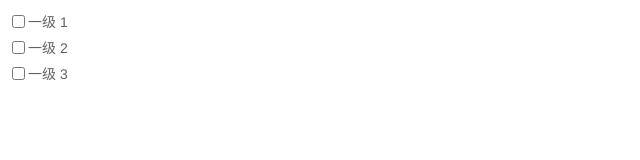
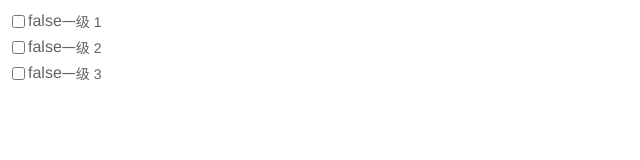
Before and after one commit to linlif/vue-tree-list, a Vue app: page /#/ in a window 1280 px wide. Shown: the top 160 px of the page, without its empty margins (0-640 px from the left). Built offline with nearby package versions, Linux system fonts and the light colour scheme; a small style sheet from the web is missing.

Commit message:
perf:添加demo

```diff
--- a/src/components/tree-list.vue
+++ b/src/components/tree-list.vue
@@ -1,6 +1,6 @@
 <template>
   <div class="tree">
-    <div v-for="(item, index) in listData"
+    <div v-for="(item, index) in list"
          :key="index">
       <treeMenu :list="item" />
     </div>
@@ -12,12 +12,11 @@
 
   export default {
     name: 'tree-list',
-    components: {
-      treeMenu
-    },
-    data () {
-      return {
-        listData: [{
+    props: {
+      list: {
+        type: Array,
+        default: () => {
+          [{
             id: 1,
             label: '一级 1',
             children: [{
@@ -64,5 +63,19 @@
           }]
         }
       }
+    },
+    components: {
+      treeMenu
+    },
+    data () {
+      return {
+
+      }
+    },
+    methods: {
+      emitNodeClicked (data, component) {
+        this.$emit('node-click', data, component)
+      }
+    }
   }
 </script>
--- a/src/components/tree-menu.vue
+++ b/src/components/tree-menu.vue
@@ -8,7 +8,10 @@
         <i v-if="list.children"
            class="iconfont"
            :class="isCurrent?'iconsanjiaoright':'iconsanjiaodown'"></i>
-        <input type="checkbox" />
+        <input type="checkbox"
+               id="checkbox"
+               v-model="checked">
+        <label for="checkbox">{{ checked }}</label>
         <span class="tree-label">{{list.label}}</span>
       </div>
       <div class="group"
@@ -80,6 +83,7 @@
         currentId: '',
         isCurrent: true,
         open: false,
+        checked: false,
       }
     },
     computed: {
@@ -89,19 +93,26 @@
     },
     created () {
       rootTree = this.findRoot(this)
-      // console.log(rootTree)
     },
     methods: {
       increaseDepth () {
         return this.depth + 1
       },
-      showSubMenu (item, event) {
-        console.log(event)
+      showSubMenu (data, event) {
+        const target = event.target
+        this.checked = !this.checked
+        if (target.type === 'checkbox') {
+          const treeMenu = this.findRoot(this, 'treeMenu')
+          this.selectChildrenAll(treeMenu, this.checked)
+          return
+        }
         if (this.isFolder) {
           this.open = !this.open
         }
+        let treeParent = rootTree.$parent
+        // 抛出事件
+        treeParent.emitNodeClicked(data, this)
         // 遍历所有节点，设置未点击的节点为未点击状态
-        let treeParent = rootTree.$parent
         for (let i = 0; i < treeParent.$children.length; i++) {
           if (selectedId !== this.list.id) {
             let nodeStack = [treeParent.$children[i]]
@@ -114,18 +125,18 @@
             }
           }
         }
-        this.currentId = item.id
+        this.currentId = data.id
         selectedId = this.list.id
         this.isClicked = true
         this.isCurrent = !this.isCurrent
       },
-      // 返回最顶层那个组件
-      findRoot (which) {
+      // 递归查找最顶层那个name为who的组件
+      findRoot (which, who = 'treeMenu') {
         let ok = false
         let that = which
         while (!ok) {
           // 根据组件name来判断
-          if (that.$options._componentTag === 'treeMenu') {
+          if (that.$options._componentTag === who) {
             ok = true
             // 交换两者的数据
             break
@@ -133,16 +144,26 @@
           that = that.$parent
         }
         return that
+      },
+      selectChildrenAll (component, state) {
+        console.log(state)
+        // 遍历所有节点，设置未点击的节点为未点击状态
+        let nodeStack = component.$children
+        for (let i = 0; i < nodeStack.length; i++) {
+          let item = nodeStack[i]
+          item.checked = state
+          // console.log(item)
+          if (item.$children && item.$children.length > 0) {
+            nodeStack = nodeStack.concat(item.$children)
+            this.selectChildrenAll(nodeStack, state)
+          }
+        }
       }
     }
   }
 </script>
 
 <style scoped>
-  ul {
-    list-style: none;
-    padding-inline-start: 18px;
-  }
   .treeroot {
     padding-left: 0;
   }
--- /dev/null
+++ b/src/demo.vue
@@ -0,0 +1,70 @@
+<template>
+  <div>
+    <treeList :list="list"
+              @node-click="nodeClicked" />
+  </div>
+</template>
+
+<script>
+  import treeList from "./components/tree-list";
+  export default {
+    components: {
+      treeList,
+    },
+    data () {
+      return {
+        list: [{
+          id: 1,
+          label: '一级 1',
+          children: [{
+            id: 4,
+            label: '二级 1-1',
+            children: [{
+              id: 9,
+              label: '三级 1-1-1'
+            }, {
+              id: 10,
+              label: '三级 1-1-2'
+            }]
+          }]
+        }, {
+          id: 2,
+          label: '一级 2',
+          children: [{
+            id: 5,
+            label: '二级 2-1'
+          }, {
+            id: 6,
+            label: '二级 2-2'
+          }]
+        }, {
+          id: 3,
+          label: '一级 3',
+          children: [{
+            id: 7,
+            label: '二级 3-1'
+          }, {
+            id: 8,
+            label: '二级 3-2',
+            children: [{
+              id: 11,
+              label: '三级 3-2-1'
+            }, {
+              id: 12,
+              label: '三级 3-2-2'
+            }, {
+              id: 13,
+              label: '三级 3-2-3'
+            }]
+          }]
+        }]
+      }
+    },
+    methods: {
+      nodeClicked (data, component) {
+        // console.log('data:', data)
+        // console.log('component:', component)
+      }
+    }
+  }
+</script>
--- a/src/router/index.js
+++ b/src/router/index.js
@@ -1,6 +1,6 @@
 import Vue from 'vue'
 import Router from 'vue-router'
-import treeList from '@/components/tree-list'
+import demo from '../demo'
 
 Vue.use(Router)
 
@@ -8,8 +8,8 @@ export default new Router({
   routes: [
     {
       path: '/',
-      name: 'treeList',
-      component: treeList
+      name: 'demo',
+      component: demo
     }
   ]
 })
```
Lines whose indentation alone changed are shown as unchanged.
